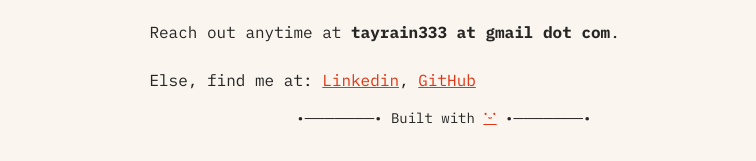
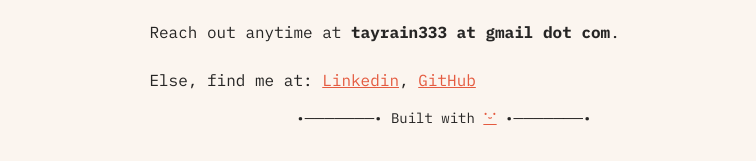
Before and after one commit to ruwkia/taylorsmith, a Next.js app: page / in a window 1280 px wide. Shown: the part 473-634 px from the top of the page, without its empty margins (253-1009 px from the left). Built offline with nearby package versions, Linux system fonts and the light colour scheme.

Commit message:
Update globals.css

```diff
--- a/styles/globals.css
+++ b/styles/globals.css
@@ -57,7 +57,7 @@ h2 {
 .link {
   text-decoration: underline;
   cursor: pointer;
-  color: #df3615;
+  color: #e45b40;
 }
 
 .link:hover {
```
